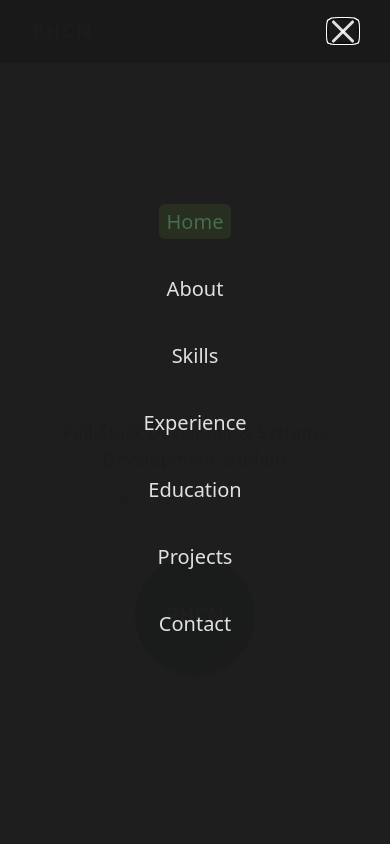
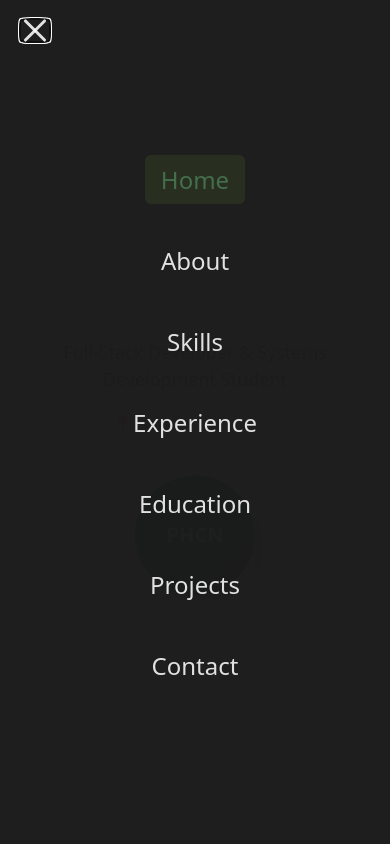
Before and after one commit to pedrohcnascimento/PortfolioPHCN, a React (Vite) app: page / in a window 390 px wide. Both pictures are taken after a click on the button "Menu". Shown: the top 844 px of the page. Built offline with nearby package versions, Linux system fonts and the light colour scheme.

Commit message:
refactor: convert hamburger menu to floating button, remove navbar

```diff
--- a/src/components/MenuHamburguer/MenuHamburguer.css
+++ b/src/components/MenuHamburguer/MenuHamburguer.css
@@ -1,70 +1,10 @@
 @import '../../variables.css';
 
-.navbar {
+/* Floating Hamburger Button */
+.floating-hamburger {
   position: fixed;
-  top: 0;
-  left: 0;
-  width: 100%;
-  background: rgba(26, 26, 26, 0.95);
-  backdrop-filter: blur(10px);
-  border-bottom: 1px solid rgba(255, 255, 255, 0.1);
-  z-index: 1000;
-  padding: var(--spacing-md) 0;
-}
-
-.navbar-container {
-  max-width: 1200px;
-  margin: 0 auto;
-  display: flex;
-  justify-content: space-between;
-  align-items: center;
-  padding: 0 var(--spacing-xl);
-}
-
-.navbar-logo {
-  font-size: var(--font-size-xl);
-  font-weight: var(--font-weight-bold);
-  color: var(--accent-color);
-  cursor: pointer;
-  letter-spacing: 1px;
-  transition: all var(--transition-normal);
-}
-
-.navbar-logo:hover {
-  transform: scale(1.05);
-  text-shadow: 0 0 10px rgba(136, 195, 60, 0.5);
-}
-
-.nav-menu {
-  display: none;
-  list-style: none;
-  gap: var(--spacing-md);
-  margin: 0;
-  padding: 0;
-}
-
-.nav-link {
-  background: none;
-  border: none;
-  color: var(--text-light);
-  font-size: var(--font-size-base);
-  font-weight: var(--font-weight-medium);
-  cursor: pointer;
-  transition: all var(--transition-normal);
-  padding: var(--spacing-xs) var(--spacing-sm);
-  border-radius: var(--radius-md);
-}
-
-.nav-link:hover {
-  color: var(--accent-color);
-}
-
-.nav-link.active {
-  color: var(--accent-color);
-  background: rgba(136, 195, 60, 0.1);
-}
-
-.hamburger {
+  top: 20px;
+  left: 20px;
   display: flex;
   flex-direction: column;
   justify-content: space-between;
@@ -75,6 +15,11 @@
   cursor: pointer;
   padding: 0;
   z-index: 1001;
+  transition: all 0.3s ease-in-out;
+}
+
+.floating-hamburger:hover {
+  transform: scale(1.1);
 }
 
 .bar {
@@ -86,55 +31,74 @@
 }
 
 /* Hamburger Animation */
-.hamburger.active .bar:nth-child(2) {
+.floating-hamburger.active .bar:nth-child(2) {
   opacity: 0;
 }
 
-.hamburger.active .bar:nth-child(1) {
+.floating-hamburger.active .bar:nth-child(1) {
   transform: translateY(9px) rotate(45deg);
 }
 
-.hamburger.active .bar:nth-child(3) {
+.floating-hamburger.active .bar:nth-child(3) {
   transform: translateY(-9px) rotate(-45deg);
 }
 
-/* Mobile Menu */
-.nav-menu.active {
-  display: flex;
+/* Menu Overlay */
+.menu-overlay {
   position: fixed;
+  top: 0;
   left: 0;
-  top: 0;
-  flex-direction: column;
-  background-color: rgba(26, 26, 26, 0.98);
   width: 100%;
   height: 100vh;
+  background-color: rgba(26, 26, 26, 0.98);
+  z-index: 999;
+  display: flex;
   justify-content: center;
   align-items: center;
-  gap: var(--spacing-xl);
-  animation: slideIn 0.3s ease-in-out;
+  animation: fadeIn 0.3s ease-in-out;
 }
 
-@keyframes slideIn {
+@keyframes fadeIn {
   from {
     opacity: 0;
-    transform: translateY(-20px);
   }
   to {
     opacity: 1;
-    transform: translateY(0);
   }
 }
 
-@media (max-width: 768px) {
-  .nav-menu {
-    display: none;
-  }
+.nav-menu {
+  display: flex;
+  flex-direction: column;
+  list-style: none;
+  gap: var(--spacing-xl);
+  margin: 0;
+  padding: 0;
+  text-align: center;
+}
 
-  .nav-menu.active {
-    display: flex;
-  }
+.nav-item-wrapper {
+  list-style: none;
+}
 
-  .nav-link {
-    font-size: var(--font-size-xl);
-  }
+.nav-link {
+  background: none;
+  border: none;
+  color: var(--text-light);
+  font-size: var(--font-size-2xl);
+  font-weight: var(--font-weight-medium);
+  cursor: pointer;
+  transition: all var(--transition-normal);
+  padding: var(--spacing-sm) var(--spacing-md);
+  border-radius: var(--radius-md);
 }
+
+.nav-link:hover {
+  color: var(--accent-color);
+  transform: scale(1.1);
+}
+
+.nav-link.active {
+  color: var(--accent-color);
+  background: rgba(136, 195, 60, 0.1);
+}
--- a/src/components/MenuHamburguer/MenuHamburguer.jsx
+++ b/src/components/MenuHamburguer/MenuHamburguer.jsx
@@ -41,7 +41,7 @@ const MenuHamburguer = () => {
   const scrollToSection = (id) => {
     const element = document.getElementById(id);
     if (element) {
-      const offset = 80; // Altura da navbar
+      const offset = 0;
       const bodyRect = document.body.getBoundingClientRect().top;
       const elementRect = element.getBoundingClientRect().top;
       const elementPosition = elementRect - bodyRect;
@@ -56,19 +56,22 @@ const MenuHamburguer = () => {
   };
 
   return (
-    <nav className="navbar">
-      <div className="navbar-container">
-        <div className="navbar-logo" onClick={() => scrollToSection('hero')}>
-          PHCN
-        </div>
-
-        <button className={`hamburger ${isMenuOpen ? 'active' : ''}`} onClick={toggleMenu} aria-label="Menu">
+    <>
+      {/* Floating Hamburger Button */}
+      <button
+        className={`floating-hamburger ${isMenuOpen ? 'active' : ''}`}
+        onClick={toggleMenu}
+        aria-label="Menu"
+      >
         <span className="bar"></span>
         <span className="bar"></span>
         <span className="bar"></span>
       </button>
 
-        <ul className={`nav-menu ${isMenuOpen ? 'active' : ''}`}>
+      {/* Menu Overlay */}
+      {isMenuOpen && (
+        <div className="menu-overlay" onClick={closeMenu}>
+          <ul className="nav-menu" onClick={(e) => e.stopPropagation()}>
             {navItems.map((item) => (
               <li key={item.id} className="nav-item-wrapper">
                 <button
@@ -81,7 +84,8 @@ const MenuHamburguer = () => {
             ))}
           </ul>
         </div>
-    </nav>
+      )}
+    </>
   );
 };
 
--- a/src/pages/dashboard/Dashboard.css
+++ b/src/pages/dashboard/Dashboard.css
@@ -5,7 +5,6 @@
   opacity: 0;
   transform: translateY(20px);
   transition: all var(--transition-slow);
-  padding-top: 80px;
 }
 
 .dashboard.visible {
```
Lines whose indentation alone changed are shown as unchanged.
